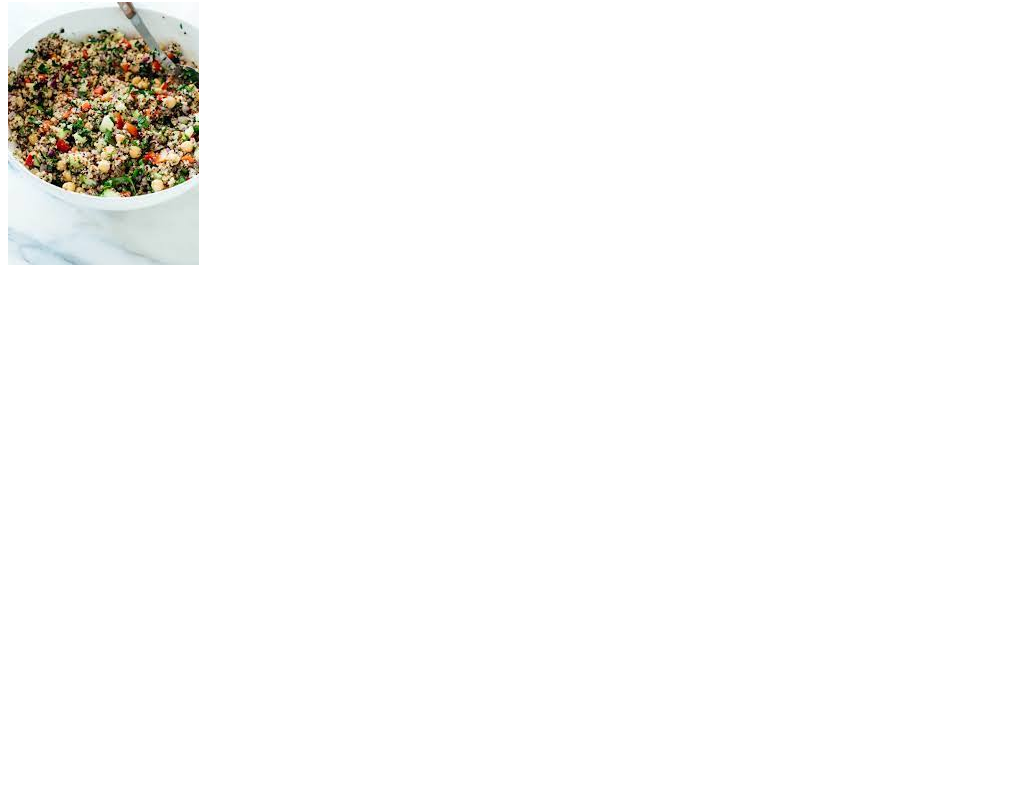
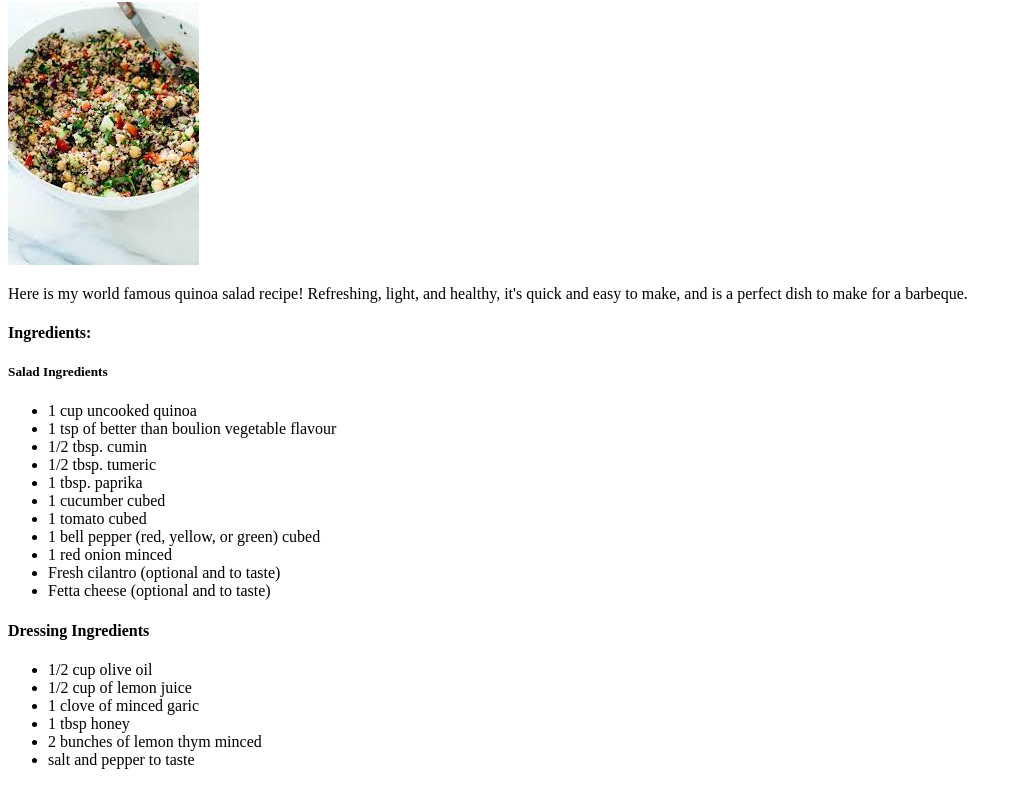
Before and after one commit to DohBae/Recipes-Project-The-Odin-Project-, a plain HTML site: page recipes/quinoa-salad.html in a window 1280 px wide. Shown: the part 78-863 px from the top of the page, without its empty margins (0-1022 px from the left). Before the commit the page ends 800 px from the top, so only its background shows below. Drawn offline with Linux system fonts and the light colour scheme.

```diff
--- a/recipes/quinoa-salad.html
+++ b/recipes/quinoa-salad.html
@@ -8,5 +8,33 @@
     <body>
         <h1>Quinoa Salad</h1>
         <img src="../images/quinoasalad.jpg" alt="Picture of a quinoa salad">
+
+        <p>Here is my world famous quinoa salad recipe! Refreshing, light, and healthy, it's quick and easy to make, and is a perfect dish to make for a barbeque.</p>
+        <p><h4>Ingredients:</h4></p>
+        <p><h5>Salad Ingredients</h5></p>
+        <p><ul>
+            <li>1 cup uncooked quinoa</li>
+            <li>1 tsp of better than boulion vegetable flavour</li>
+            <li>1/2 tbsp. cumin</li>
+            <li>1/2 tbsp. tumeric</li>
+            <li>1 tbsp. paprika</li>
+            <li>1 cucumber cubed</li>
+            <li>1 tomato cubed</li>
+            <li>1 bell pepper (red, yellow, or green) cubed</li>
+            <li>1 red onion minced</li>
+            <li>Fresh cilantro (optional and to taste)</li>
+            <li>Fetta cheese (optional and to taste)</li>
+        </ul>
+    </p>
+    <p><h4>Dressing Ingredients</h4></p>
+    <p><ul>
+        <li>1/2 cup olive oil</li>
+        <li>1/2 cup of lemon juice</li>
+        <li>1 clove of minced garic</li>
+        <li>1 tbsp honey</li>
+        <li>2 bunches of lemon thym minced</li>
+        <li>salt and pepper to taste</li>
+    </ul>
+    </p>
     </body>
 </html>
```
